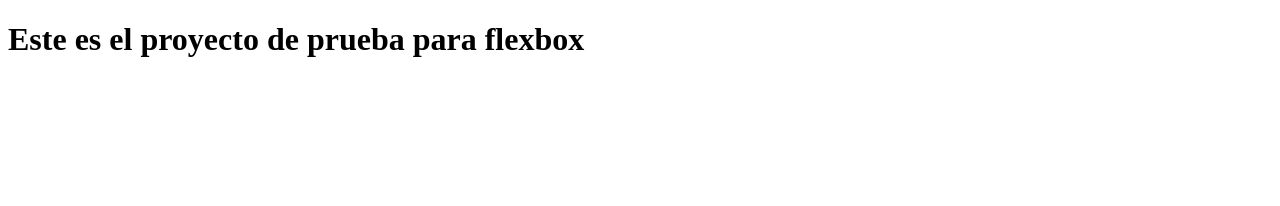
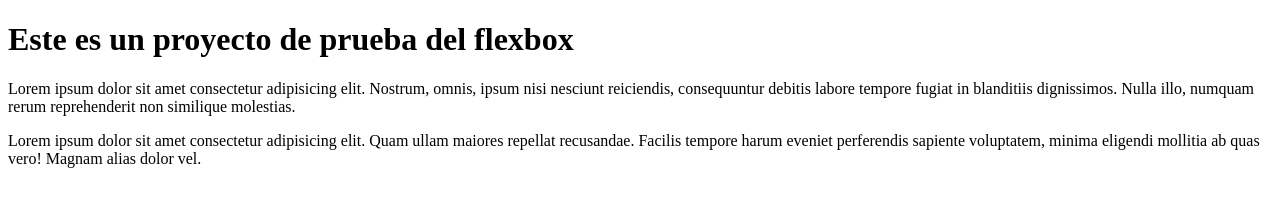
Before and after one commit to villamario7/Flexbox-DAMC, a plain HTML site: page index.html in a window 1280 px wide. Drawn offline with Linux system fonts and the light colour scheme.

Commit message:
se agrego un div y dos p con lo rems cada uno

```diff
--- a/index.html
+++ b/index.html
@@ -6,6 +6,8 @@
     <title>Document</title>
 </head>
 <body>
-    <h1>Este es el proyecto de prueba para flexbox</h1>
-</body>
-</html>
+    <h1>Este es un proyecto de prueba del flexbox</h1>
+    <div class="principal">
+        <p>Lorem ipsum dolor sit amet consectetur adipisicing elit. Nostrum, omnis, ipsum nisi nesciunt reiciendis, consequuntur debitis labore tempore fugiat in blanditiis dignissimos. Nulla illo, numquam rerum reprehenderit non similique molestias.</p>
+        <p>Lorem ipsum dolor sit amet consectetur adipisicing elit. Quam ullam maiores repellat recusandae. Facilis tempore harum eveniet perferendis sapiente voluptatem, minima eligendi mollitia ab quas vero! Magnam alias dolor vel.</p>
+    </div>
```
